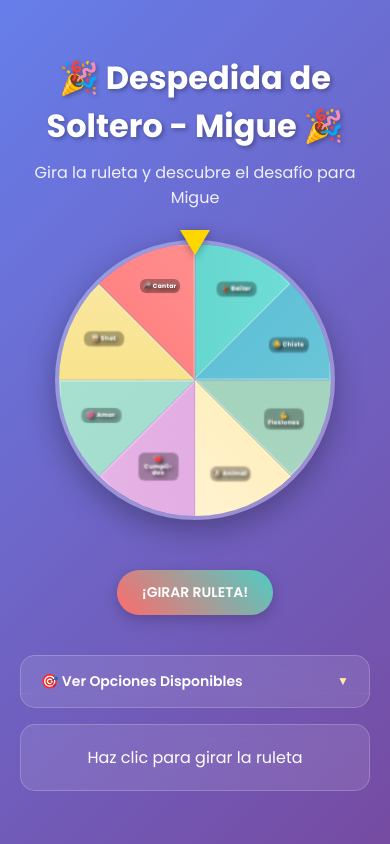
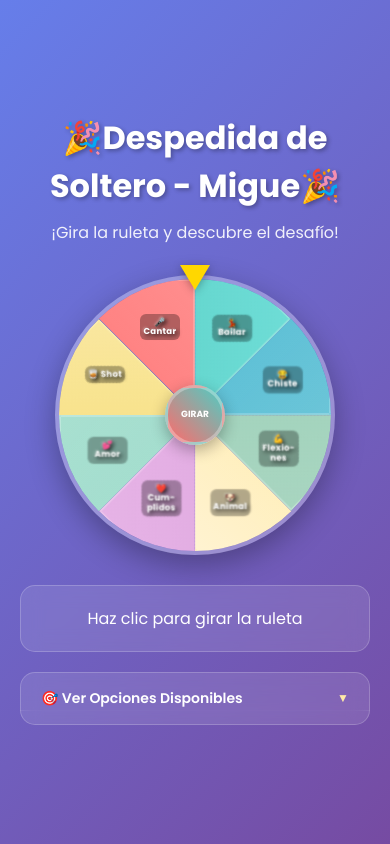
Before and after one commit to josedavidrs96/ruletaDespedida, an Angular app: page / in a window 390 px wide. Built offline with nearby package versions, Linux system fonts and the light colour scheme.

Commit message:
last commit2

```diff
--- a/src/app/app.component.html
+++ b/src/app/app.component.html
@@ -1,6 +1,6 @@
 <div class="container">
-  <h1 class="title">🎉 {{ title }} 🎉</h1>
-  <p class="subtitle">Gira la ruleta y descubre el desafío para Migue</p>
+  <h1 class="title">🎉{{ title }}🎉</h1>
+  <p class="subtitle">¡Gira la ruleta y descubre el desafío!</p>
 
   <div class="roulette-container">
     <div class="pointer"></div>
@@ -29,12 +29,18 @@
       <div class="segment s8" data-task="Shot de tequila">
         <div class="segment-text">🥃 Shot</div>
       </div>
+
+      <!-- Botón central circular -->
+      <button class="center-spin-button" (click)="spinWithSound()" [disabled]="isSpinning">
+        {{ isSpinning ? 'GIRANDO...' : 'GIRAR' }}
+      </button>
     </div>
-      </div>
+  </div>
 
-    <button class="spin-button" (click)="spinWithSound()" [disabled]="isSpinning" id="spinBtn">
-      {{ isSpinning ? 'GIRANDO...' : '¡GIRAR RULETA!' }}
-    </button>
+  <!-- Resultado justo después del botón -->
+  <div class="result" id="result">
+    <p>{{ result }}</p>
+  </div>
 
     <div class="options-collapsible">
       <button class="collapsible-btn" (click)="toggleOptions()">
@@ -54,8 +60,4 @@
         </ul>
       </div>
     </div>
-
-  <div class="result" id="result">
-    <p>{{ result }}</p>
-  </div>
 </div>
--- a/src/app/app.component.scss
+++ b/src/app/app.component.scss
@@ -94,7 +94,7 @@ body {
       text-align: center;
       line-height: 1.1;
       text-shadow: 2px 2px 4px rgba(0,0,0,0.8), -1px -1px 2px rgba(255,255,255,0.3);
-  font-size: clamp(8px, 2vw, 12px);
+      font-size: clamp(10px, 3vw, 16px);
       padding: 4px 2px;
       word-wrap: break-word;
       hyphens: auto;
@@ -104,6 +104,42 @@ body {
       border-radius: 6px;
       backdrop-filter: blur(2px);
       transform-origin: 50% 50%;
+    }
+
+    .center-spin-button {
+      position: absolute;
+      top: 50%;
+      left: 50%;
+      transform: translate(-50%, -50%);
+      width: 80px;
+      height: 80px;
+      border-radius: 50%;
+      background: linear-gradient(45deg, #FF6B6B, #4ECDC4);
+      color: white;
+      border: 3px solid rgba(255, 255, 255, 0.3);
+      font-size: clamp(12px, 2.5vw, 16px);
+      font-weight: 700;
+      cursor: pointer;
+      transition: all 0.3s ease;
+      box-shadow: 0 5px 15px rgba(0, 0, 0, 0.3);
+      font-family: 'Poppins', Arial, sans-serif;
+      z-index: 5;
+      display: flex;
+      align-items: center;
+      justify-content: center;
+      text-align: center;
+      line-height: 1.2;
+    }
+
+    .center-spin-button:hover:not(:disabled) {
+      transform: translate(-50%, -50%) scale(1.1);
+      box-shadow: 0 7px 20px rgba(0, 0, 0, 0.4);
+    }
+
+    .center-spin-button:disabled {
+      opacity: 0.7;
+      cursor: not-allowed;
+      transform: translate(-50%, -50%) scale(0.95);
     }
 
     .options-collapsible {
@@ -209,30 +245,7 @@ body {
 .s7 .segment-text { transform: rotate(-270deg); }
 .s8 .segment-text { transform: rotate(-315deg); }
 
-.spin-button {
-  background: linear-gradient(45deg, #FF6B6B, #4ECDC4);
-  color: white;
-  border: none;
-  padding: clamp(12px, 3vw, 18px) clamp(25px, 6vw, 35px);
-  font-size: clamp(14px, 3.5vw, 18px);
-  border-radius: 25px;
-  cursor: pointer;
-  margin: 20px 0;
-  font-weight: 600;
-  transition: all 0.3s ease;
-  box-shadow: 0 5px 15px rgba(0, 0, 0, 0.2);
-  font-family: 'Poppins', Arial, sans-serif;
-}
 
-.spin-button:hover:not(:disabled) {
-  transform: translateY(-2px);
-  box-shadow: 0 7px 20px rgba(0, 0, 0, 0.3);
-}
-
-.spin-button:disabled {
-  opacity: 0.7;
-  cursor: not-allowed;
-}
 
 .result {
   margin-top: 30px;
@@ -269,24 +282,44 @@ body {
     /* Responsive design */
     @media (max-width: 768px) {
       .segment-text {
-    font-size: 7px;
+        font-size: clamp(9px, 2.5vw, 12px);
+      }
+      .center-spin-button {
+        width: 70px;
+        height: 70px;
+        font-size: clamp(10px, 2.2vw, 14px);
       }
     }
 
     @media (max-width: 480px) {
       .segment-text {
-    font-size: 6px;
+        font-size: clamp(8px, 2.2vw, 10px);
+      }
+      .center-spin-button {
+        width: 60px;
+        height: 60px;
+        font-size: clamp(9px, 2vw, 12px);
       }
     }
 
     @media (max-width: 360px) {
       .segment-text {
-    font-size: 5px;
+        font-size: clamp(7px, 2vw, 9px);
+      }
+      .center-spin-button {
+        width: 55px;
+        height: 55px;
+        font-size: clamp(8px, 1.8vw, 10px);
       }
     }
 
     @media (max-width: 320px) {
       .segment-text {
-    font-size: 4px;
+        font-size: clamp(6px, 1.8vw, 8px);
+      }
+      .center-spin-button {
+        width: 50px;
+        height: 50px;
+        font-size: clamp(7px, 1.6vw, 9px);
       }
     }
--- a/src/index.html
+++ b/src/index.html
@@ -2,7 +2,7 @@
 <html lang="es">
 <head>
   <meta charset="utf-8">
-  <title>Despedida de Soltero - Migue</title>
+  <title>Despedida Migue</title>
   <base href="/">
   <meta name="viewport" content="width=device-width, initial-scale=1">
   <link rel="icon" type="image/x-icon" href="favicon.ico">
```
Lines whose indentation alone changed are shown as unchanged.
